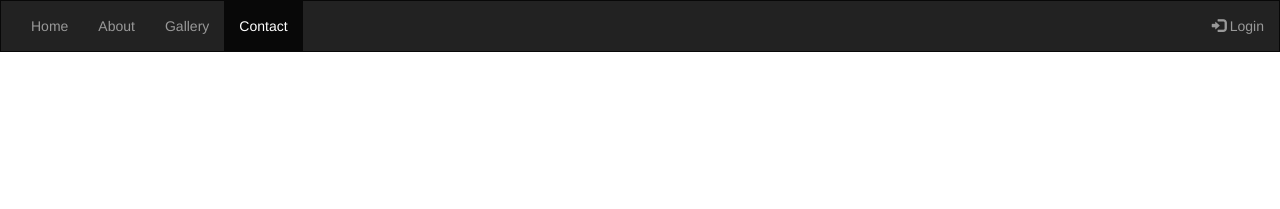
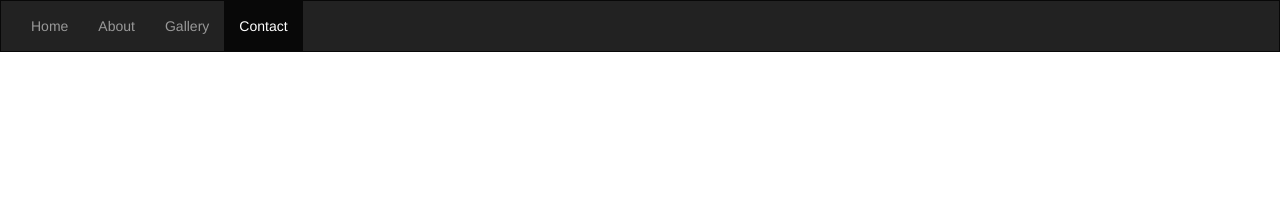
Before and after one commit to thejayhaykid/thejayhaykid.github.io, a Jekyll site: the page contact.html, which Jekyll copies as it is, in a window 1280 px wide. Shown: the top 209 px of the page. Built offline with Jekyll 4.4.1, drawn with Linux system fonts in a browser that asks for light colours; nearby versions of some CDN libraries; library files that are not in the unit come from our copies.

Commit message:
Removes login button from top right
Removes login

```diff
--- a/about.html
+++ b/about.html
@@ -41,7 +41,7 @@
                     <li><a href="/contact.html">Contact</a></li>
                 </ul>
                 <ul class="nav navbar-nav navbar-right">
-                    <li><a href="#"><span class="glyphicon glyphicon-log-in"></span> Login</a></li>
+                    <li></li>
                 </ul>
             </div>
         </div>
--- a/contact.html
+++ b/contact.html
@@ -41,7 +41,7 @@
                     <li class="active"><a href="/contact.html">Contact</a></li>
                 </ul>
                 <ul class="nav navbar-nav navbar-right">
-                    <li><a href="#"><span class="glyphicon glyphicon-log-in"></span> Login</a></li>
+                    <li></li>
                 </ul>
             </div>
         </div>
--- a/gallery.html
+++ b/gallery.html
@@ -41,7 +41,7 @@
                     <li><a href="/contact.html">Contact</a></li>
                 </ul>
                 <ul class="nav navbar-nav navbar-right">
-                    <li><a href="#"><span class="glyphicon glyphicon-log-in"></span> Login</a></li>
+                    <li></li>
                 </ul>
             </div>
         </div>
```
